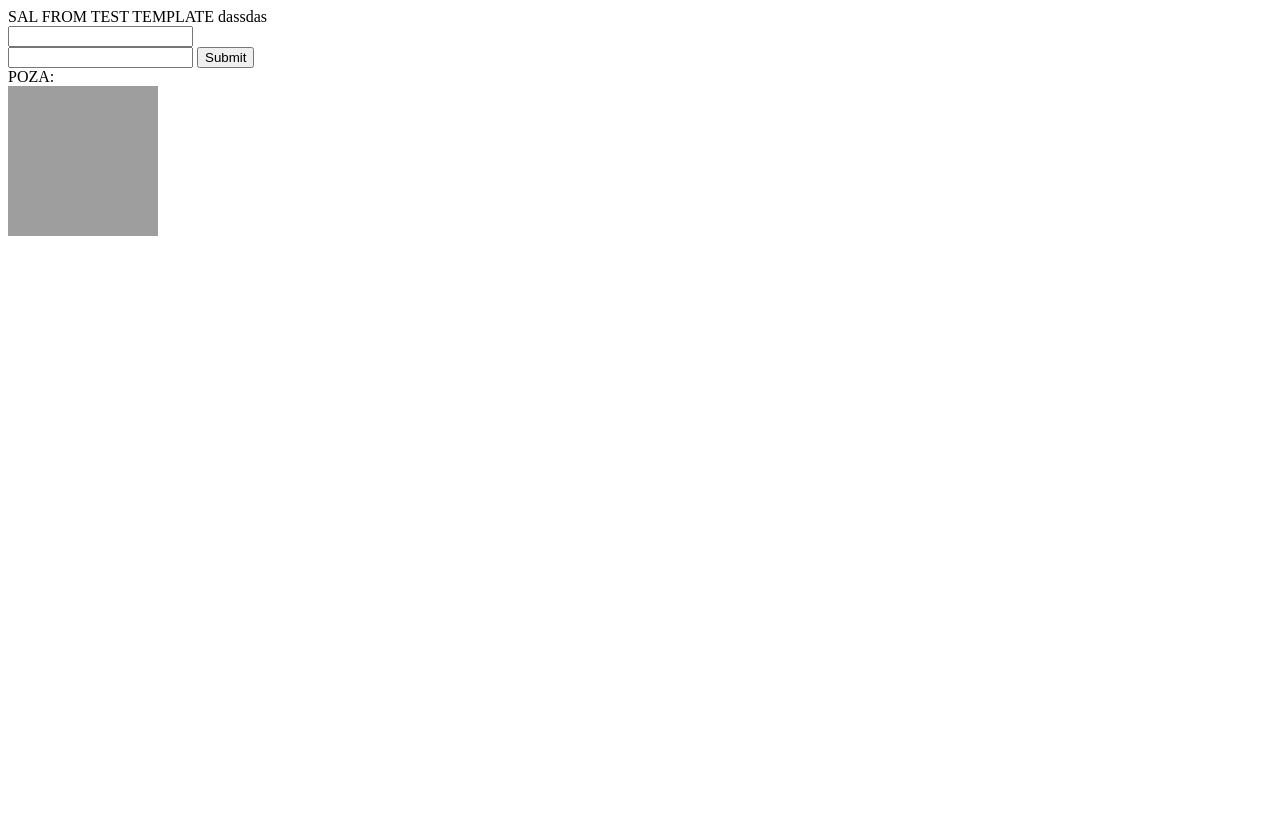
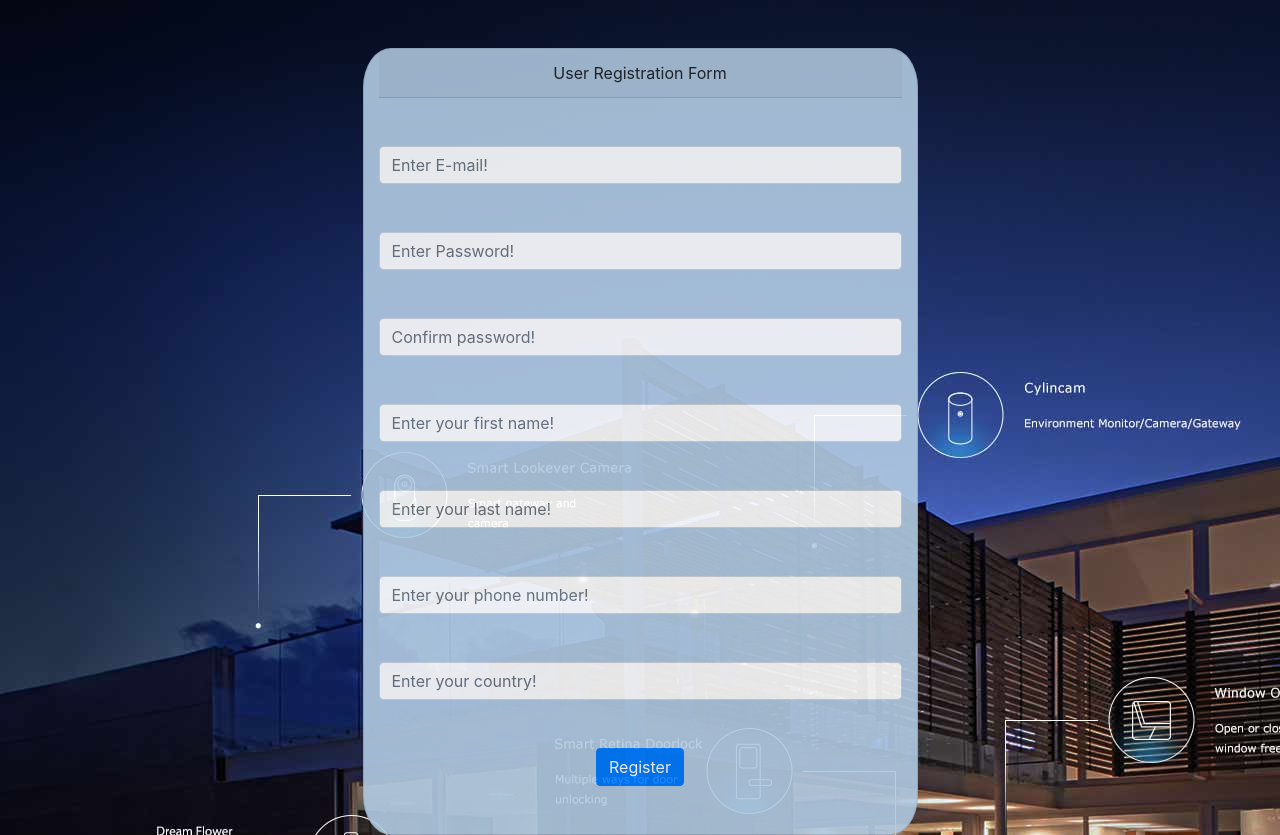
Before and after one commit to mihalaches/retail-application, a Flask app: page /register in a window 1280 px wide. Before the commit the page ends 236 px from the top, so only its background shows below. Run offline with Flask 2, Linux system fonts and the light colour scheme; some libraries are stand-ins or nearby versions; grey boxes are pictures that could not be loaded.

Commit message:
register_form

```diff
--- a/application/templates/register.html
+++ b/application/templates/register.html
@@ -1,15 +1,61 @@
 <!DOCTYPE html>
+
 <head>
     <title>TEST TEMPLATE</title>
+    <link rel="stylesheet" href="https://stackpath.bootstrapcdn.com/bootstrap/4.4.1/css/bootstrap.min.css"
+        integrity="sha384-Vkoo8x4CGsO3+Hhxv8T/Q5PaXtkKtu6ug5TOeNV6gBiFeWPGFN9MuhOf23Q9Ifjh" crossorigin="anonymous" />
+    <style>
+        body {
+            background-image: url('/static/picture2.jpg');
+            width: auto;
+            height: auto;
+        }
+
+        .card {
+            background-color: #b1cae2;
+            border-radius: 5%;
+            opacity: 90%;
+        }
+    </style>
 </head>
+
 <body>
-    SAL FROM TEST TEMPLATE {{data}}
-    <form method="POST">
-        <input type="text" name="name"><br>
-        <input type="text" name="lname">
-        <input type="submit">
-    </form>
-    POZA: <br>
-    <img src="/static/produs1.jfif" width="150" height="150"></img>
+    <br /> <br />
+    <div class="container">
+        <div class="card col-sm-6 mx-auto">
+            <div class="card-header text-center">
+                User Registration Form
+            </div>
+            <br /> <br />
+            <form method="post" action='/register'>
+                <input class="form-control" id="email" name="email" type="email" size="40" required
+                    placeholder="Enter E-mail!" />
+                <br> <br>
+                <input class="form-control" id="password" name="password" type="password" size="40" required
+                    placeholder="Enter Password!" />
+                <br> <br>
+                <input class="form-control" id="confirm_password" name="confirm_password" type="password" size="40"
+                    required placeholder="Confirm password!" />
+                <br> <br>
+                <input class="form-control" id="first_name" name="first_name" type="text" size="40" required
+                    placeholder="Enter your first name!" />
+                <br><br>
+                <input class="form-control" id="last_name" name="last_name" type="text" size="40" required
+                    placeholder="Enter your last name!" />
+                <br /> <br />
+                <input class="form-control" id="phone_number" name="phone_number" type="phone" size="40" required
+                    placeholder="Enter your phone number!" />
+                <br /> <br />
+                <input class="form-control" id="country" name="country" type="text" size="40" required
+                    placeholder="Enter your country!" />
+                <br /> <br />
+                <div class="text-center">
+                    <input class="btn btn-primary " type="submit" value="Register">
+                </div>
+                <br /> <br />
+            </form>
+        </div>
+
+    </div>
 
 </body>
--- a/users/UserRepository.py
+++ b/users/UserRepository.py
@@ -24,7 +24,7 @@ class UserRepository:
                     first_name,
                     last_name,
                     password,
-                    registerd_date,
+                    registered_date,
                     country,
                     phone_number,
                     vat
@@ -49,6 +49,7 @@ class UserRepository:
             data_fetch = self.cursor.fetchone()
             self.cursor.execute(query_deposit,(data_fetch['cid'],0,datetime.now()))
         except Exception as ex:
+            print(ex.args)
             return None
         self.dbh.do_commit()
         return data_fetch
--- a/users/register.py
+++ b/users/register.py
@@ -6,9 +6,14 @@ from users.UserRepository import UserRepository
 def register():
     user_repository = UserRepository()
     if request.method == "POST":
-        name = request.form['name']
-        lname = request.form['lname']
-        data_user = user_repository.add_user("aaaaa","asddasas","asdsdasad","asdadsas","asdasdasdas",435453)
+        email = request.form['email']
+        password = request.form['password']
+        confirm_password = request.form['confirm_password']
+        first_name = request.form['first_name']
+        last_name = request.form['last_name']
+        phone_number = request.form['phone_number']
+        country = request.form['country']
+        data_user = user_repository.add_user(email,first_name,last_name,password,country,phone_number)
         if data_user:
             return redirect(f"/allusers?id={data_user['cid']}")
     return render_template("register.html",data = "dassdas")
```
Also changed, not shown: application/static/picture.jpg (added), application/static/picture1.jpg (added), application/static/picture2.jpg (added).
